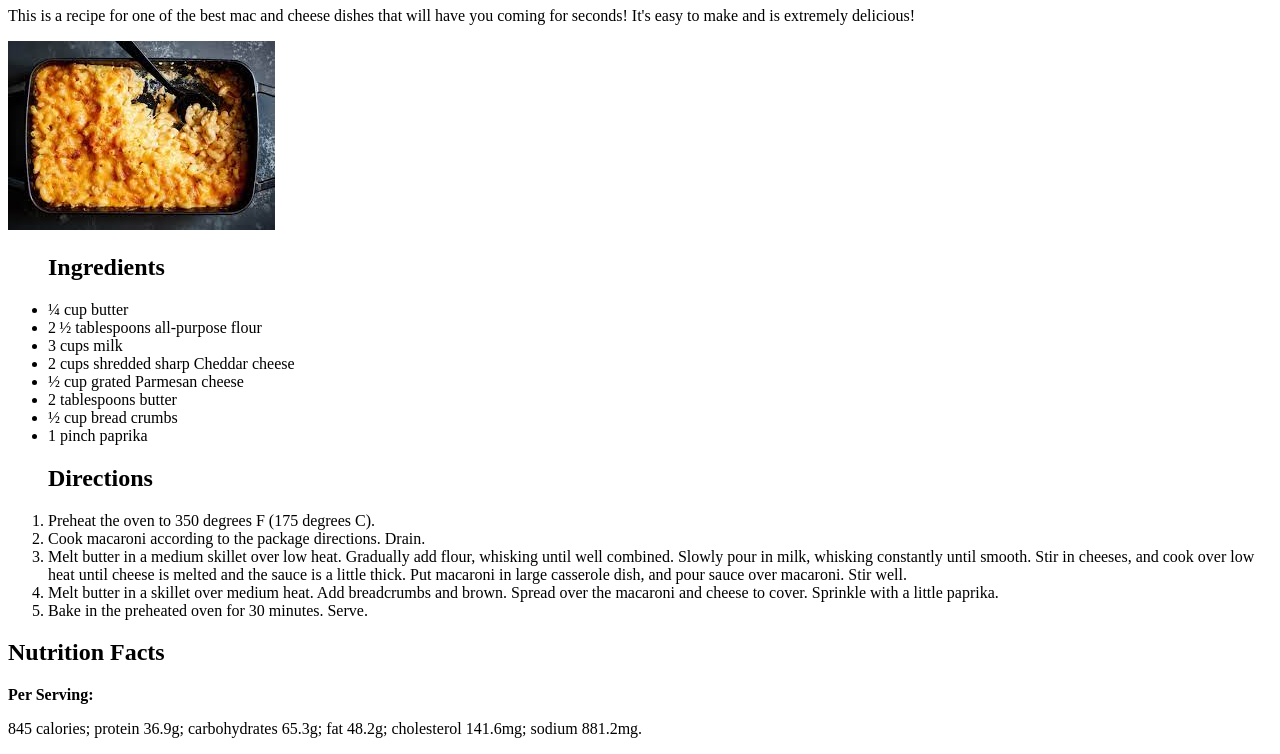
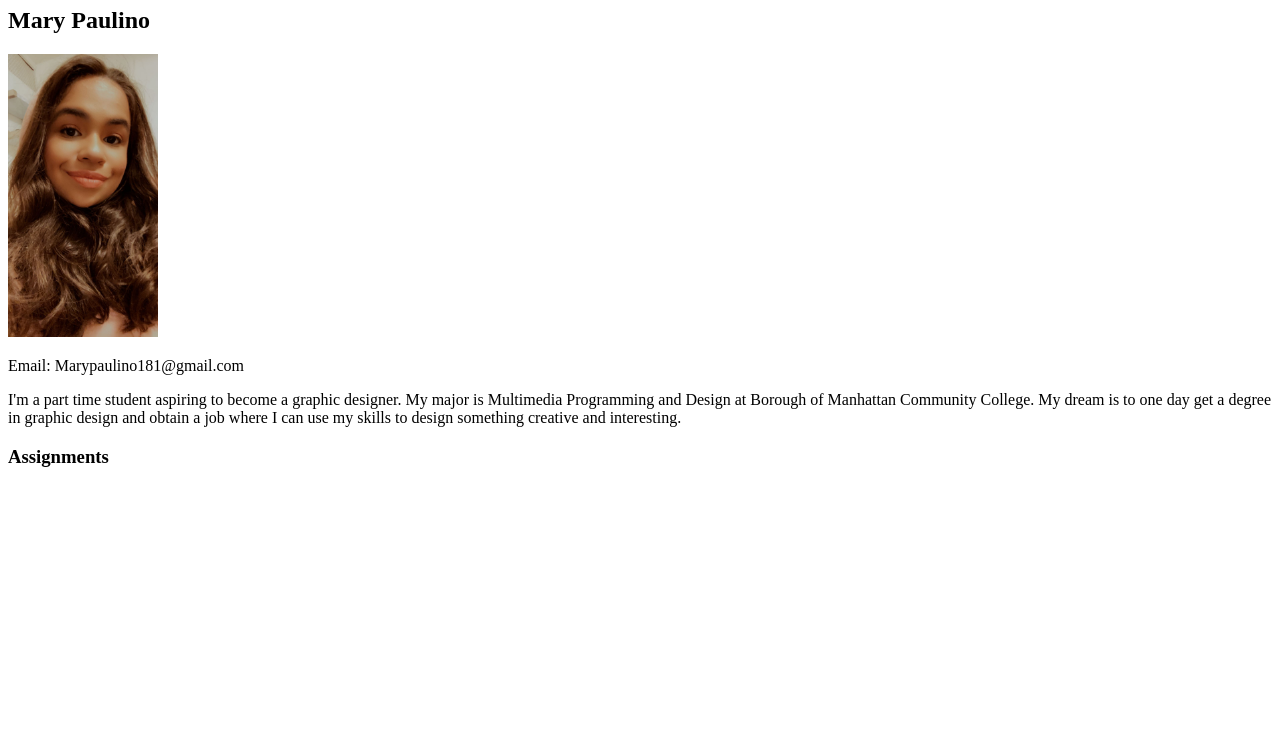
Before and after one commit to Mary-Paulino/mmp240, a plain HTML site: page index.html in a window 1280 px wide. Shown: the part 73-827 px from the top of the page. After the commit the page ends 800 px from the top, so only its background shows below. Drawn offline with Linux system fonts and the light colour scheme.

Commit message:
Add files via upload

```diff
--- a/index.html
+++ b/index.html
@@ -1,39 +1,17 @@
 <!DOCTYPE html>
 <html>
-  <head>
-    <meta charset="utf-8">
-    <title>Best Recipe for Mac and Cheese</title>
+<head>
+  <meta charset="utf-8">
+    <title>MMP240 Class Website</title>
 </head>
-<body>
-    <h1>Best Recipe for Mac and Cheese</h1>
-    <p>This is a recipe for one of the best mac and cheese dishes that will have you coming for seconds! It's easy to make and is extremely delicious!</p>
+  <body>
+   <h1>MMP240 Class Website</h1>
+    <h2>Mary Paulino</h2>
+    <img src="IMG_8329.JPG" alt="IMG_8329.JPG" width="150">
+    <p>Email: Marypaulino181@gmail.com</p>
+    <p>I'm a part time student aspiring to become a graphic designer. My major is Multimedia Programming and Design at Borough of Manhattan Community College. My dream is to one day get a degree in graphic design and obtain a job where I can use my skills to design something creative and interesting.</p>
 
-    <img src="Mac&Cheese.jpeg" alt="Mac&Cheese.jpeg">
-    <ul>
-    <h2>Ingredients</h2>
-      <li>¼ cup butter</li>
-      <li>2 ½ tablespoons all-purpose flour </li>
-      <li>3 cups milk </li>
-      <li>2 cups shredded sharp Cheddar cheese </li>
-      <li>½ cup grated Parmesan cheese </li>
-      <li>2 tablespoons butter </li>
-      <li>½ cup bread crumbs </li>
-      <li>1 pinch paprika</li>
-    </ul>
+  <h3>Assignments</h3>
 
-    <ol>
-     <h2>Directions</h2>
-       <li>Preheat the oven to 350 degrees F (175 degrees C).</li>
-       <li>Cook macaroni according to the package directions. Drain.</li>
-       <li>Melt butter in a medium skillet over low heat. Gradually add flour, whisking until well combined. Slowly pour in milk, whisking constantly until smooth. Stir in cheeses, and cook over low heat until cheese is melted and the sauce is a little thick. Put macaroni in large casserole dish, and pour sauce over macaroni. Stir well.</li>
-        <li>Melt butter in a skillet over medium heat. Add breadcrumbs and brown. Spread over the macaroni and cheese to cover. Sprinkle with a little paprika.</li>
-        <li>Bake in the preheated oven for 30 minutes. Serve.</li>
-     </ol>
-
-    <h2>Nutrition Facts </h2>
-<p><strong> Per Serving:</strong><br>
-  <p>845 calories; protein 36.9g; carbohydrates 65.3g; fat 48.2g; cholesterol 141.6mg; sodium 881.2mg.</p>
-
-    <script src="script.js"></script>
   </body>
 </html>
```
